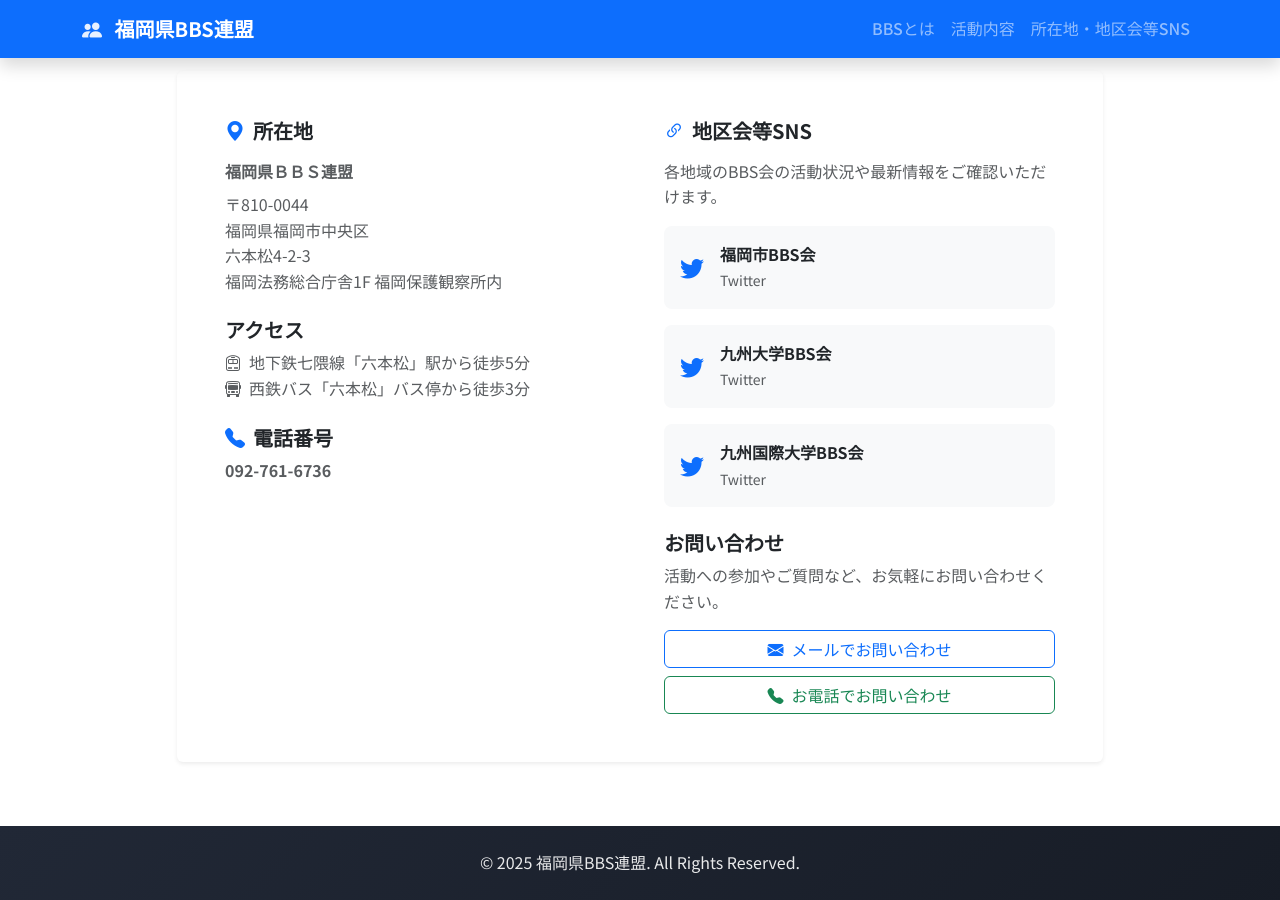
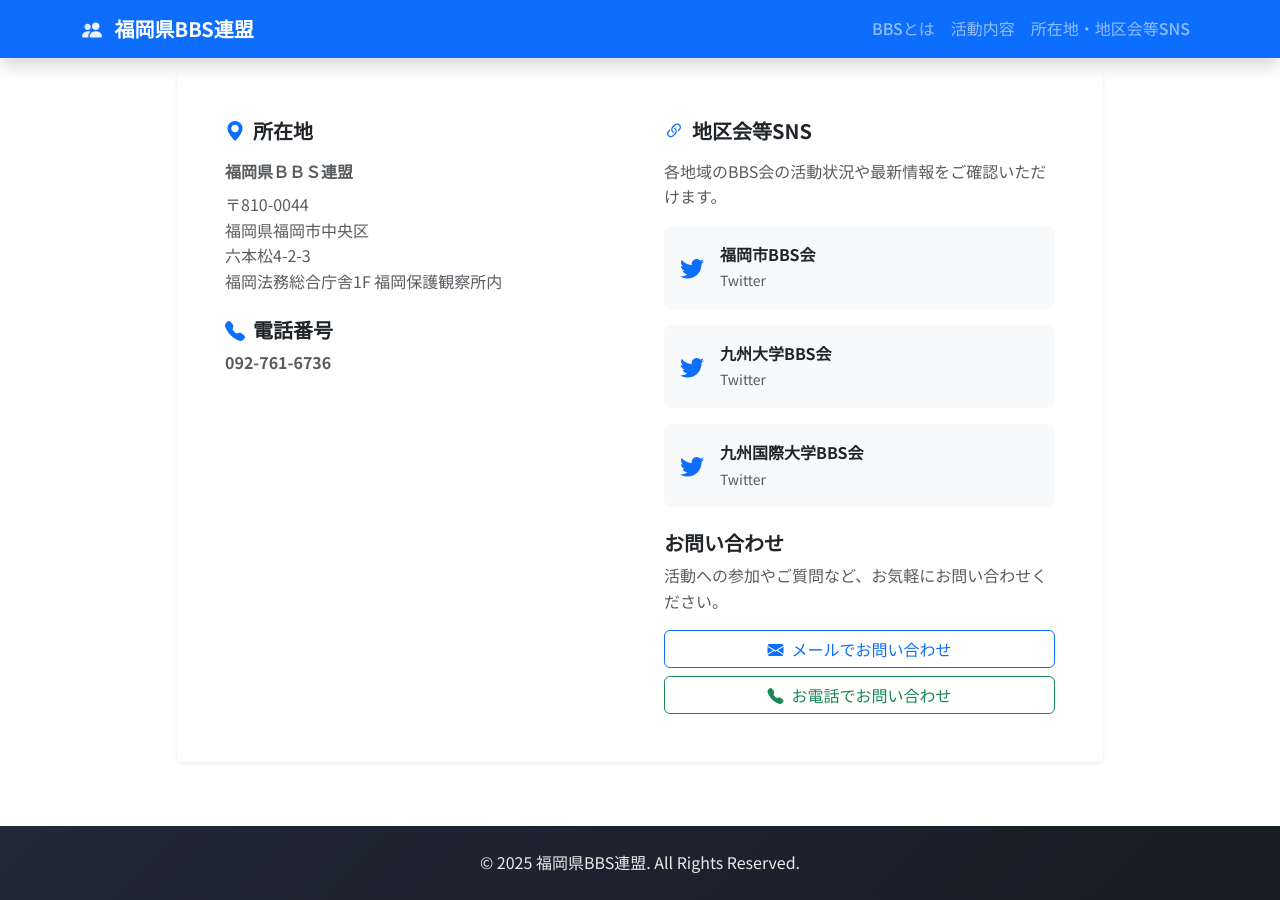
Before and after one commit to fukuokaprefbbs/fukuokaprefbbs.github.io, a Jekyll site: the page built from index.html, in a window 1280 px wide and 900 px high, scrolled down 1893 px. Built offline with Jekyll 4.4.1, drawn with Linux system fonts in a browser that asks for light colours.

Commit message:
Remove: アクセスセクション

```diff
--- a/_includes/contact.html
+++ b/_includes/contact.html
@@ -26,14 +26,6 @@
                                         {{ site.data.site.address.street }}<br>
                                         {{ site.data.site.address.building }}
                                     </address>
-                                </div>
-
-                                <div class="mt-4">
-                                    <h5 class="fw-semibold mb-2">アクセス</h5>
-                                    <ul class="list-unstyled text-muted">
-                                        <li><i class="bi bi-train-front me-2"></i>地下鉄七隈線「六本松」駅から徒歩5分</li>
-                                        <li><i class="bi bi-bus-front me-2"></i>西鉄バス「六本松」バス停から徒歩3分</li>
-                                    </ul>
                                 </div>
 
                                 <div class="mt-4">
```
